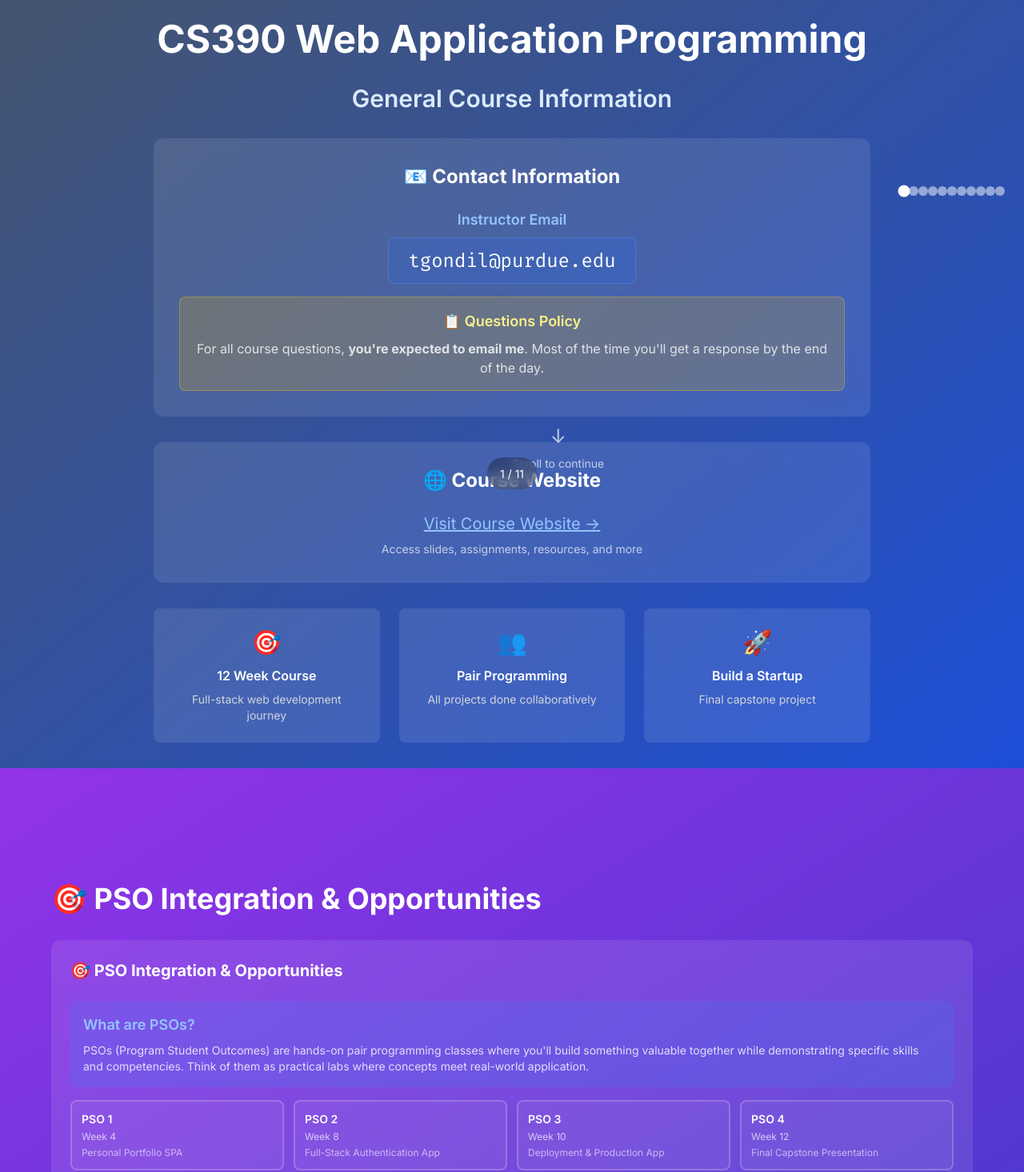
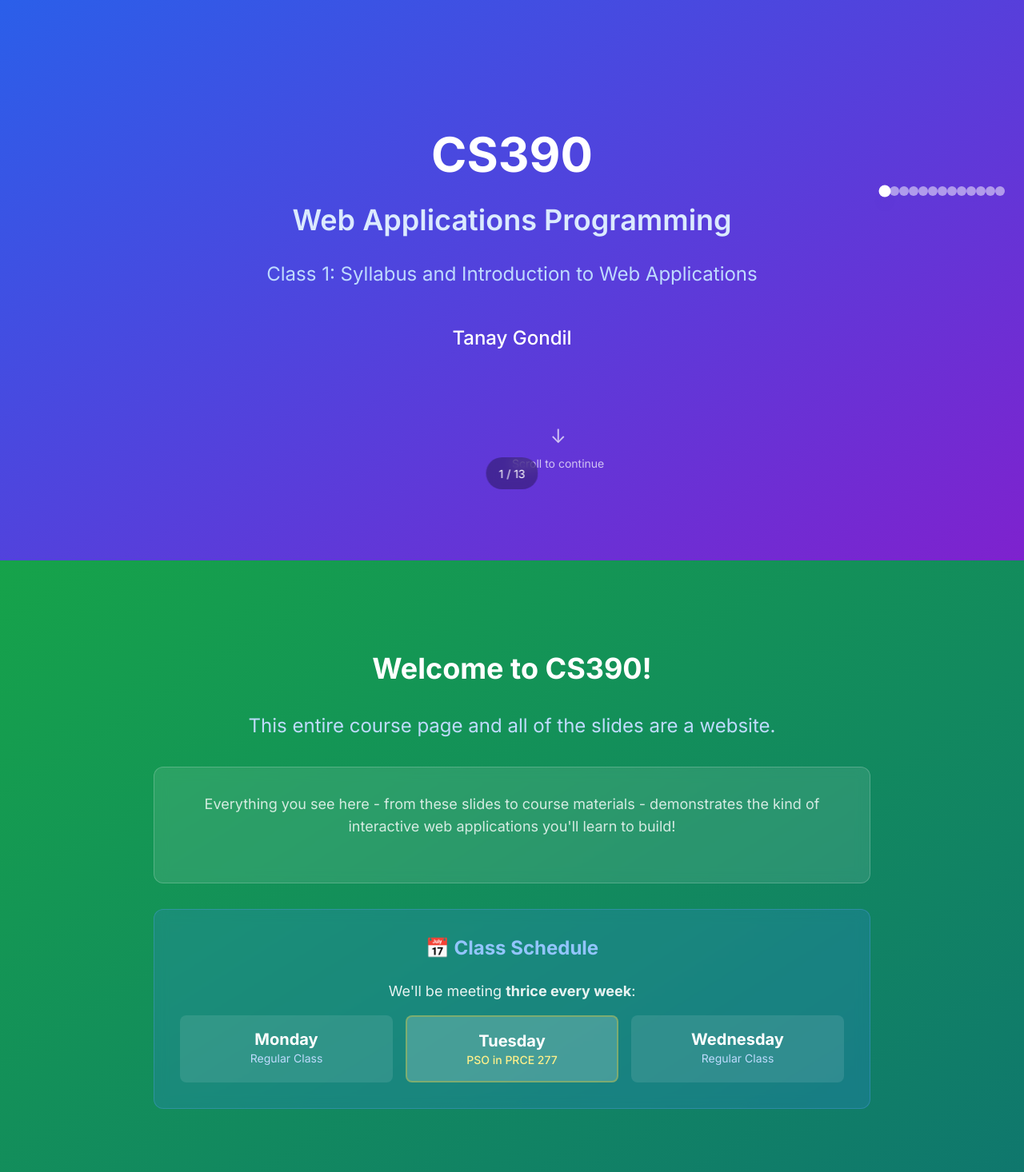
Before and after one commit to tgondil/cs390-wap, a React (Create React App) app: page /class/1 in a window 1280 px wide. Shown: the part 164-1630 px from the top of the page at 80% size. Built offline with nearby package versions, Linux system fonts and the light colour scheme.

Commit message:
add class schedule

```diff
--- a/src/components/classes/class-1/Slides.js
+++ b/src/components/classes/class-1/Slides.js
@@ -1264,72 +1264,103 @@ const Class1Slides = () => {
   // Slide content data following README exactly
   const slides = [
     {
-      id: 'general-information',
-      title: 'General Information',
+      id: 'title-slide',
+      title: 'CS390 Web Applications Programming',
       content: (
-        <div className="text-center space-y-8">
-          <div className="text-6xl mb-8">📚</div>
-          <h1 className="text-5xl font-bold text-white mb-4">
-            CS390 Web Application Programming
+        <div className="text-center space-y-12">
+          <div className="space-y-8">
+            <h1 className="text-6xl font-bold text-white mb-6">
+              CS390
             </h1>
-          <h2 className="text-3xl font-semibold text-blue-100 mb-8">
-            General Course Information
+            <h2 className="text-4xl font-semibold text-blue-100 mb-4">
+              Web Applications Programming
             </h2>
+            <div className="text-2xl text-blue-200">
+              Class 1: Syllabus and Introduction to Web Applications
+            </div>
+          </div>
+
+          <div className="mt-16">
+            <div className="text-2xl font-medium text-white">
+              Tanay Gondil
+            </div>
+          </div>
+        </div>
+      ),
+      bgGradient: 'from-blue-600 to-purple-700'
+    },
+    {
+      id: 'welcome-course-website',
+      title: 'Welcome to CS390',
+      content: (
+        <div className="text-center space-y-12">
+          <div className="space-y-8">
+            <h2 className="text-4xl font-bold text-white mb-8">
+              Welcome to CS390!
+            </h2>
 
             <div className="max-w-4xl mx-auto space-y-8">
-            <div className="bg-white/10 backdrop-blur rounded-xl p-8">
-              <h3 className="text-2xl font-bold text-white mb-6">📧 Contact Information</h3>
-              <div className="space-y-4">
-                <div className="text-center">
-                  <div className="text-lg font-semibold text-blue-300 mb-2">Instructor Email</div>
+              <div className="text-2xl text-blue-200 leading-relaxed">
+                This entire course page and all of the slides are a website.
+              </div>
+
+              <div className="bg-white/10 backdrop-blur rounded-xl p-8 border border-white/20">
+                <div className="text-lg text-white/80 mb-6">
+                  Everything you see here - from these slides to course materials -
+                  demonstrates the kind of interactive web applications you'll learn to build!
+                </div>
+              </div>
+
+              <div className="bg-blue-500/20 backdrop-blur rounded-xl p-8 border border-blue-400/30">
+                <h3 className="text-2xl font-bold text-blue-300 mb-6">📅 Class Schedule</h3>
+                <div className="text-lg text-white/90 mb-4">
+                  We'll be meeting <strong>thrice every week</strong>:
+                </div>
+                <div className="grid grid-cols-1 md:grid-cols-3 gap-4">
+                  <div className="bg-white/10 rounded-lg p-4 text-center">
+                    <div className="text-xl font-bold text-white">Monday</div>
+                    <div className="text-blue-200 text-sm">Regular Class</div>
+                  </div>
+                  <div className="bg-white/20 rounded-lg p-4 text-center border-2 border-yellow-400/30">
+                    <div className="text-xl font-bold text-white">Tuesday</div>
+                    <div className="text-yellow-200 text-sm font-medium">PSO in PRCE 277</div>
+                  </div>
+                  <div className="bg-white/10 rounded-lg p-4 text-center">
+                    <div className="text-xl font-bold text-white">Wednesday</div>
+                    <div className="text-blue-200 text-sm">Regular Class</div>
+                  </div>
+                </div>
+              </div>
+            </div>
+          </div>
+        </div>
+      ),
+      bgGradient: 'from-green-600 to-teal-700'
+    },
+    {
+      id: 'contact-information',
+      title: 'Contact Information',
+      content: (
+        <div className="text-center space-y-12">
+          <div className="space-y-8">
+            <h2 className="text-4xl font-bold text-white mb-8">
+              Contact Information
+            </h2>
+
+            <div className="space-y-6">
+              <div className="text-2xl text-blue-200 mb-8">
+                My email is
+              </div>
+
               <a
                 href="mailto:tgondil@purdue.edu"
-                    className="text-2xl font-mono text-white bg-blue-600/20 px-6 py-3 rounded-lg border border-blue-400/30 hover:bg-blue-600/30 transition-colors inline-block"
+                className="text-4xl font-mono text-white bg-blue-600/20 px-8 py-4 rounded-lg border border-blue-400/30 hover:bg-blue-600/30 transition-colors inline-block"
               >
                 tgondil@purdue.edu
               </a>
-                </div>
-
-                <div className="mt-6 p-4 bg-yellow-500/20 rounded-lg border border-yellow-400/30">
-                  <h4 className="text-lg font-semibold text-yellow-200 mb-2">📋 Questions Policy</h4>
-                  <p className="text-white/80">
-                    For all course questions, <strong>you're expected to email me</strong>.
-                    Most of the time you'll get a response by the end of the day.
-                  </p>
-                </div>
-              </div>
-            </div>
-
-            <div className="bg-white/10 backdrop-blur rounded-xl p-8">
-              <h3 className="text-2xl font-bold text-white mb-6">🌐 Course Website</h3>
-              <div className="text-center">
-                <a
-                  href="#"
-                  className="text-xl text-blue-300 hover:text-blue-200 underline transition-colors"
-                >
-                  Visit Course Website →
-                </a>
-                <p className="text-white/70 text-sm mt-2">
-                  Access slides, assignments, resources, and more
-                </p>
-              </div>
-            </div>
-
-            <div className="grid grid-cols-1 md:grid-cols-3 gap-6">
-              <div className="bg-white/10 rounded-lg p-6 text-center">
-                <div className="text-3xl mb-3">🎯</div>
-                <h3 className="font-semibold text-white mb-2">12 Week Course</h3>
-                <p className="text-gray-300 text-sm">Full-stack web development journey</p>
-              </div>
-              <div className="bg-white/10 rounded-lg p-6 text-center">
-                <div className="text-3xl mb-3">👥</div>
-                <h3 className="font-semibold text-white mb-2">Pair Programming</h3>
-                <p className="text-gray-300 text-sm">All projects done collaboratively</p>
-              </div>
-              <div className="bg-white/10 rounded-lg p-6 text-center">
-                <div className="text-3xl mb-3">🚀</div>
-                <h3 className="font-semibold text-white mb-2">Build a Startup</h3>
-                <p className="text-gray-300 text-sm">Final capstone project</p>
+
+              <div className="text-2xl text-blue-200 mt-8">
+                So any questions you have, direct to my email
               </div>
             </div>
           </div>
```
Lines whose indentation alone changed are shown as unchanged.
